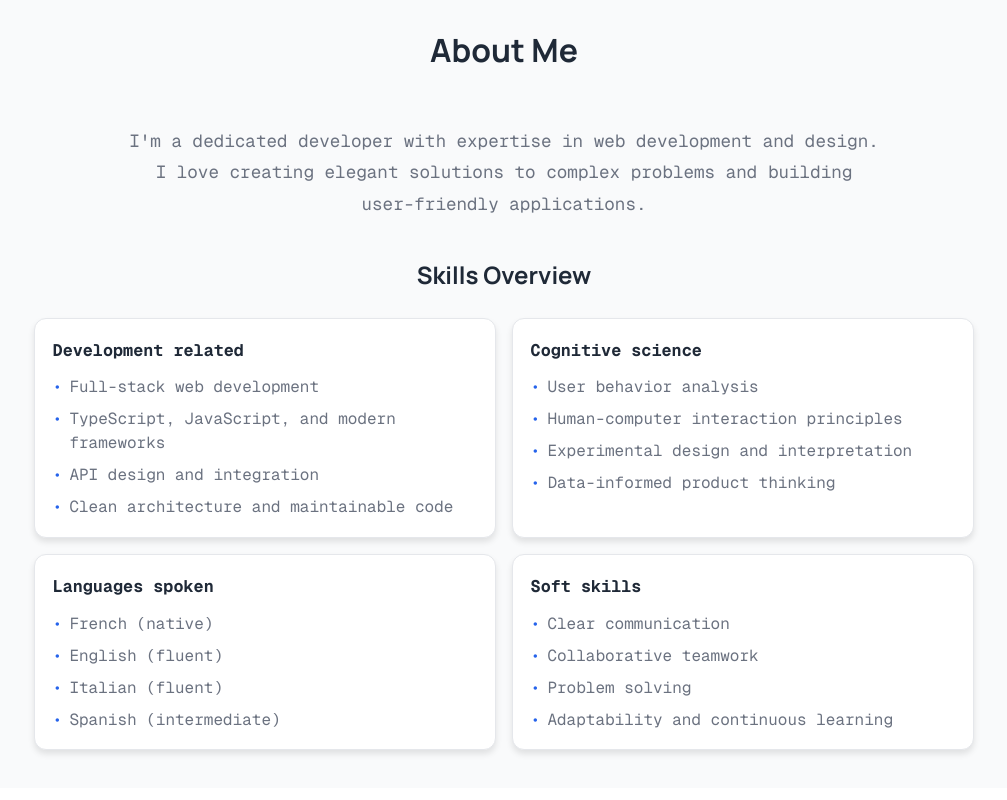
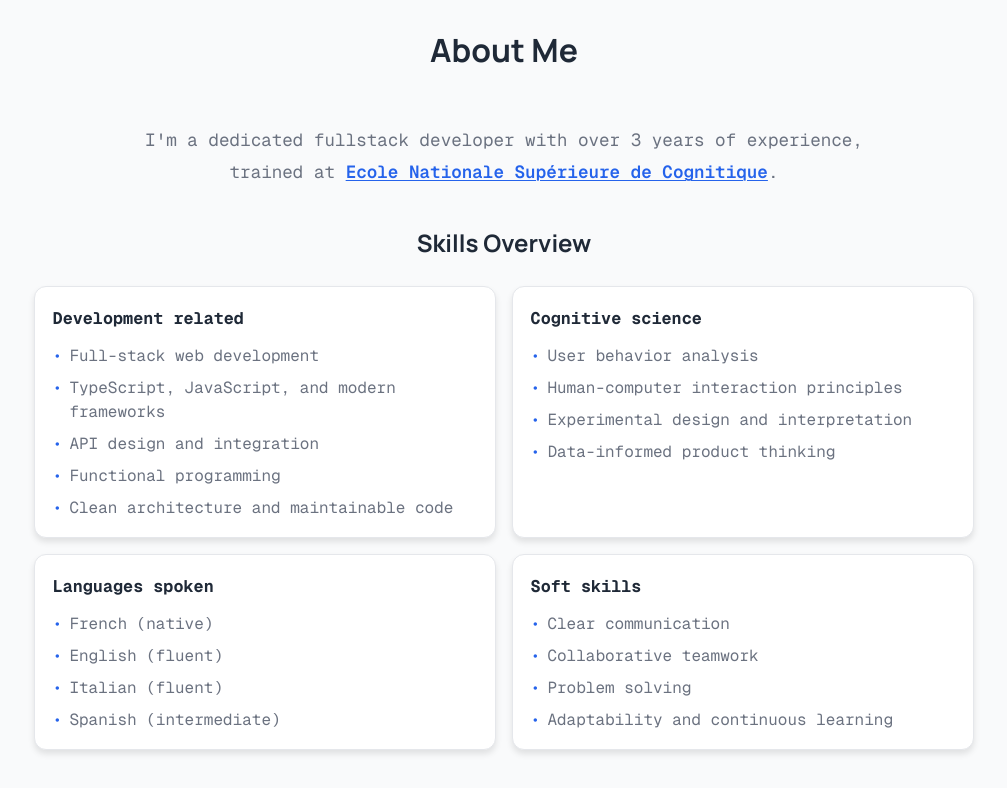
Before and after one commit to bobellobo/resume, a Vue app: page / in a window 1280 px wide. Shown: the part 880-1680 px from the top of the page, without its empty margins (136-1143 px from the left). Built offline with nearby package versions, Linux system fonts and the light colour scheme.

Commit message:
add university link and update skills

```diff
--- a/content/i18n/en.json
+++ b/content/i18n/en.json
@@ -11,11 +11,12 @@
     "contact": "Contact"
   },
   "hero": {
-    "subtitle": "Hi, I'm Titouan, a passionate fullstack developer based in France. I have a diploma as a cognitive science engineer paired with a solid background in web development and design. I love creating elegant solutions to complex problems and building user-friendly applications."
+    "subtitle": "Hi, I'm Titouan, a passionate fullstack developer based in France. I have a diploma as a cognitive science engineer paired with a solid background in web development and design."
   },
   "about": {
     "title": "About Me",
-    "description": "I'm a dedicated developer with expertise in web development and design. I love creating elegant solutions to complex problems and building user-friendly applications.",
+    "description": "I'm a dedicated fullstack developer with over 3 years of experience, trained at {university}.",
+    "universityLabel": "Ecole Nationale Supérieure de Cognitique",
     "skillsTitle": "Skills Overview",
     "skills": {
       "development": {
@@ -23,7 +24,8 @@
         "item1": "Full-stack web development",
         "item2": "TypeScript, JavaScript, and modern frameworks",
         "item3": "API design and integration",
-        "item4": "Clean architecture and maintainable code"
+        "item4": "Functional programming",
+        "item5": "Clean architecture and maintainable code"
       },
       "cognitiveScience": {
         "title": "Cognitive science",
@@ -54,16 +56,10 @@
   },
   "contact": {
     "title": "Let's get in touch",
-    "description": "Feel free to reach out for collaborations or just a friendly hello",
-    "cta": "Contact Me"
+    "description": "Feel free to reach out for collaborations or just a friendly hello"
   },
   "footer": {
-    "copyright": "© 2026 Titouan Guedon. All rights reserved.",
-    "links": {
-      "linkedin": "LinkedIn",
-      "github": "GitHub",
-      "email": "Email"
-    }
+    "copyright": "© 2026 Titouan Guedon. All rights reserved."
   },
   "modal": {
     "visitProject": "Visit project",
--- a/content/i18n/fr.json
+++ b/content/i18n/fr.json
@@ -15,7 +15,8 @@
   },
   "about": {
     "title": "À propos de moi",
-    "description": "Je suis un développeur dévoué avec une expertise en développement web et en design. J'aime créer des solutions élégantes à des problèmes complexes et construire des applications conviviales.",
+    "description": "Je suis un développeur fullstack avec plus de 3 ans d'expérience, formé à l'{university}.",
+    "universityLabel": "Ecole Nationale Supérieure de Cognitique",
     "skillsTitle": "Aperçu des compétences",
     "skills": {
       "development": {
@@ -23,7 +24,8 @@
         "item1": "Développement web full-stack",
         "item2": "TypeScript, JavaScript et frameworks modernes",
         "item3": "Conception et intégration d'API",
-        "item4": "Architecture propre et code maintenable"
+        "item4": "Programmation fonctionnelle",
+        "item5": "Architecture propre et code maintenable"
       },
       "cognitiveScience": {
         "title": "Sciences cognitives",
@@ -54,16 +56,10 @@
   },
   "contact": {
     "title": "Me contacter",
-    "description": "N'hésitez pas à me contacter pour des collaborations ou juste un simple bonjour",
-    "cta": "Me contacter"
+    "description": "N'hésitez pas à me contacter pour des collaborations ou juste un simple bonjour"
   },
   "footer": {
-    "copyright": "© 2026 Titouan Guedon. Tous droits réservés.",
-    "links": {
-      "linkedin": "LinkedIn",
-      "github": "GitHub",
-      "email": "Email"
-    }
+    "copyright": "© 2026 Titouan Guedon. Tous droits réservés."
   },
   "modal": {
     "visitProject": "Voir le projet",
--- a/src/components/About/About.css
+++ b/src/components/About/About.css
@@ -23,6 +23,18 @@
   line-height: 1.8;
   margin: 0 auto;
   max-width: 760px;
+}
+
+.inline-link {
+  color: var(--primary-color);
+  text-decoration: underline;
+  text-decoration-thickness: 1px;
+  text-underline-offset: 2px;
+  font-weight: 600;
+}
+
+.inline-link:hover {
+  color: var(--secondary-color);
 }
 
 .skills-block {
--- a/src/components/About/About.vue
+++ b/src/components/About/About.vue
@@ -2,7 +2,18 @@
   <section id="about" class="about section-block">
     <div class="container">
       <h2 class="section-title">{{ $t('about.title') }}</h2>
-      <p class="about-description">{{ $t('about.description') }}</p>
+      <i18n-t keypath="about.description" tag="p" class="about-description">
+        <template #university>
+          <a
+            class="inline-link"
+            href="https://ensc.bordeaux-inp.fr/fr/presentation-de-l-ensc"
+            target="_blank"
+            rel="noopener noreferrer"
+          >
+            {{ $t('about.universityLabel') }}
+          </a>
+        </template>
+      </i18n-t>
 
       <div class="skills-block">
         <h3 class="skills-title">{{ $t('about.skillsTitle') }}</h3>
@@ -34,7 +45,8 @@ const skillCategories = [
       'about.skills.development.item1',
       'about.skills.development.item2',
       'about.skills.development.item3',
-      'about.skills.development.item4'
+      'about.skills.development.item4',
+      'about.skills.development.item5'
     ]
   },
   {
```
Also changed, not shown: content/projects/README.md (deleted), src/components/Projects/Projects.vue (indentation only), 1 other file (tests, documents, lock files or other folders).
